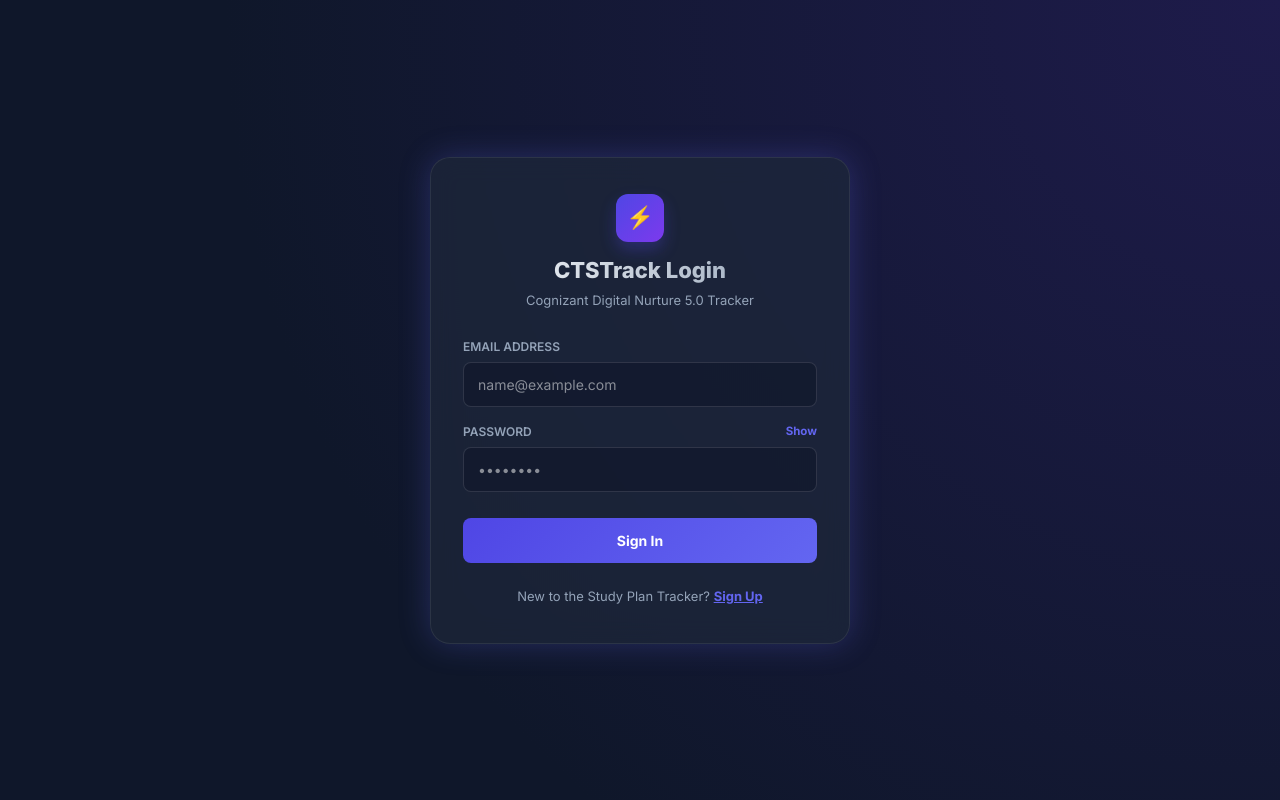
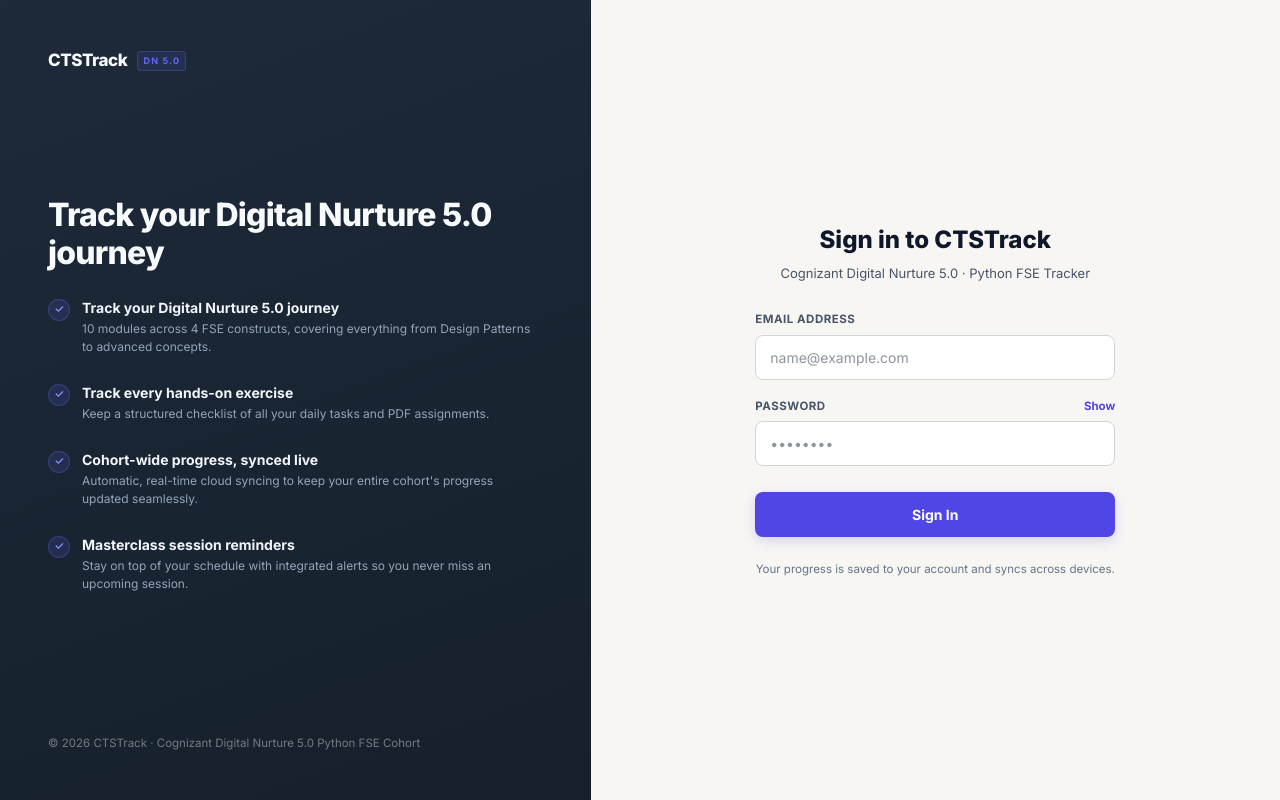
Before and after one commit to yashvanthbalaji/cognizant-deepskilling-tracker, a React (Vite) app: page / in a window 1280 px wide. Built offline with nearby package versions, Linux system fonts and the light colour scheme; no server answers.

Commit message:
Fix : fix login page , dashboard , pdf , ui

```diff
--- a/src/components/Login.jsx
+++ b/src/components/Login.jsx
@@ -1,9 +1,8 @@
 import { useState } from "react";
-import { signInWithEmailAndPassword, createUserWithEmailAndPassword } from "firebase/auth";
+import { signInWithEmailAndPassword } from "firebase/auth";
 import { auth } from "../firebase";
 
 export default function Login() {
-  const [isSignUp, setIsSignUp] = useState(false);
   const [email, setEmail] = useState("");
   const [password, setPassword] = useState("");
   const [showPassword, setShowPassword] = useState(false);
@@ -20,20 +19,12 @@
     setLoading(true);
 
     try {
-      if (isSignUp) {
-        await createUserWithEmailAndPassword(auth, email, password);
-      } else {
       await signInWithEmailAndPassword(auth, email, password);
-      }
     } catch (err) {
       console.error(err);
       let errMsg = "Authentication failed. Please try again.";
       if (err.code === "auth/user-not-found" || err.code === "auth/wrong-password" || err.code === "auth/invalid-credential") {
         errMsg = "Invalid email or password.";
-      } else if (err.code === "auth/email-already-in-use") {
-        errMsg = "Email is already registered.";
-      } else if (err.code === "auth/weak-password") {
-        errMsg = "Password should be at least 6 characters.";
       } else if (err.code === "auth/invalid-email") {
         errMsg = "Please enter a valid email address.";
       }
@@ -46,109 +37,234 @@
   return (
     <div style={{
       display: "flex",
-      alignItems: "center",
-      justifyContent: "center",
       minHeight: "100vh",
-      background: "radial-gradient(circle at top right, #1E1B4B 0%, #0F172A 70%)",
+      width: "100vw",
       fontFamily: "'Inter', system-ui, sans-serif",
-      padding: 16
+      background: "#F7F6F3",
     }}>
       <style>{`
         @keyframes fadeIn {
           from { opacity: 0; transform: translateY(12px); }
           to { opacity: 1; transform: translateY(0); }
         }
-        @keyframes pulseGlow {
-          0%, 100% { box-shadow: 0 0 20px rgba(99, 102, 241, 0.15); }
-          50% { box-shadow: 0 0 35px rgba(99, 102, 241, 0.3); }
+        @keyframes spin {
+          0% { transform: rotate(0deg); }
+          100% { transform: rotate(360deg); }
         }
-        .login-card {
+        .login-container {
+          display: flex;
+          width: 100%;
+          min-height: 100vh;
           animation: fadeIn 0.4s cubic-bezier(0.16, 1, 0.3, 1) forwards;
+        }
+        .left-col {
+          flex: 1;
+          background: linear-gradient(160deg, #1E2A3A 0%, #16202C 100%);
+          display: flex;
+          flex-direction: column;
+          justify-content: space-between;
+          padding: 48px;
+          color: #F8FAFC;
+        }
+        .right-col {
+          flex: 1.2;
+          background: #F7F6F3;
+          display: flex;
+          flex-direction: column;
+          justify-content: center;
+          align-items: center;
+          padding: 48px;
+        }
+        .bullet-item {
+          display: flex;
+          align-items: flex-start;
+          gap: 12px;
+          margin-bottom: 20px;
+        }
+        .bullet-icon {
+          width: 22px;
+          height: 22px;
+          border-radius: 50%;
+          background: rgba(99, 102, 241, 0.15);
+          border: 1px solid rgba(99, 102, 241, 0.3);
+          color: #818CF8;
+          display: flex;
+          align-items: center;
+          justify-content: center;
+          font-size: 11px;
+          font-weight: 700;
+          flex-shrink: 0;
+          margin-top: 2px;
         }
         .form-input {
           transition: all 0.2s ease-in-out;
         }
         .form-input:focus {
           border-color: #6366F1 !important;
-          box-shadow: 0 0 0 3px rgba(99, 102, 241, 0.2) !important;
+          box-shadow: 0 0 0 3px rgba(99, 102, 241, 0.15) !important;
           outline: none;
         }
         .btn-submit {
           transition: all 0.2s ease-in-out;
+          background: #4F46E5;
+          color: #fff;
+          border: none;
+          border-radius: 8px;
+          padding: 12px;
+          font-size: 14px;
+          font-weight: 700;
+          cursor: pointer;
+          width: 100%;
+          display: flex;
+          justify-content: center;
+          align-items: center;
+          gap: 8px;
+          box-shadow: 0 4px 12px rgba(79, 70, 229, 0.2);
         }
         .btn-submit:hover:not(:disabled) {
+          background: #4338CA;
           transform: translateY(-1px);
-          box-shadow: 0 4px 12px rgba(79, 70, 229, 0.4);
-          background: #4338CA !important;
+          box-shadow: 0 6px 16px rgba(79, 70, 229, 0.3);
         }
         .btn-submit:active:not(:disabled) {
           transform: translateY(0);
         }
+        @media (max-width: 768px) {
+          .login-container {
+            flex-direction: column;
+          }
+          .left-col {
+            padding: 36px 24px;
+            justify-content: flex-start;
+            gap: 28px;
+            flex: none;
+          }
+          .right-col {
+            padding: 48px 24px;
+            flex: 1;
+          }
+        }
       `}</style>
 
-      <div className="login-card" style={{
-        width: "100%",
-        maxWidth: 420,
-        background: "rgba(30, 41, 59, 0.7)",
-        backdropFilter: "blur(12px)",
-        border: "1px solid rgba(255, 255, 255, 0.08)",
-        borderRadius: 20,
-        padding: "36px 32px",
-        boxShadow: "0 20px 25px -5px rgba(0, 0, 0, 0.3), 0 10px 10px -5px rgba(0, 0, 0, 0.04)",
+      <div className="login-container">
+        {/* LEFT COLUMN — branding */}
+        <div className="left-col">
+          {/* Logo */}
+          <div style={{ display: "flex", alignItems: "center", gap: 10 }}>
+            <span style={{
+              fontSize: 17,
+              fontWeight: 800,
               color: "#F8FAFC",
-        animationName: "pulseGlow",
-        animationDuration: "5s",
-        animationIterationCount: "infinite"
+              letterSpacing: "-0.4px",
+            }}>CTSTrack</span>
+            <span style={{
+              fontSize: 9,
+              fontWeight: 700,
+              letterSpacing: 1.2,
+              color: "#6366F1",
+              background: "rgba(99,102,241,0.12)",
+              border: "1px solid rgba(99,102,241,0.3)",
+              borderRadius: 4,
+              padding: "2px 5px",
+              textTransform: "uppercase",
+            }}>DN 5.0</span>
+          </div>
+
+          {/* Headline & bullets */}
+          <div style={{ margin: "40px 0" }}>
+            <h1 style={{
+              fontSize: 32,
+              fontWeight: 800,
+              color: "#F8FAFC",
+              lineHeight: 1.2,
+              marginBottom: 24,
+              letterSpacing: "-0.8px"
             }}>
-        {/* Logo/Badge */}
+              Track your Digital Nurture 5.0 journey
+            </h1>
+
+            <div style={{ display: "flex", flexDirection: "column", gap: 6 }}>
+              <div className="bullet-item">
+                <div className="bullet-icon">✓</div>
+                <div>
+                  <div style={{ fontSize: 14, fontWeight: 700, color: "#F1F5F9" }}>Track your Digital Nurture 5.0 journey</div>
+                  <div style={{ fontSize: 12, color: "#94A3B8", marginTop: 2 }}>10 modules across 4 FSE constructs, covering everything from Design Patterns to advanced concepts.</div>
+                </div>
+              </div>
+
+              <div className="bullet-item">
+                <div className="bullet-icon">✓</div>
+                <div>
+                  <div style={{ fontSize: 14, fontWeight: 700, color: "#F1F5F9" }}>Track every hands-on exercise</div>
+                  <div style={{ fontSize: 12, color: "#94A3B8", marginTop: 2 }}>Keep a structured checklist of all your daily tasks and PDF assignments.</div>
+                </div>
+              </div>
+
+              <div className="bullet-item">
+                <div className="bullet-icon">✓</div>
+                <div>
+                  <div style={{ fontSize: 14, fontWeight: 700, color: "#F1F5F9" }}>Cohort-wide progress, synced live</div>
+                  <div style={{ fontSize: 12, color: "#94A3B8", marginTop: 2 }}>Automatic, real-time cloud syncing to keep your entire cohort's progress updated seamlessly.</div>
+                </div>
+              </div>
+
+              <div className="bullet-item">
+                <div className="bullet-icon">✓</div>
+                <div>
+                  <div style={{ fontSize: 14, fontWeight: 700, color: "#F1F5F9" }}>Masterclass session reminders</div>
+                  <div style={{ fontSize: 12, color: "#94A3B8", marginTop: 2 }}>Stay on top of your schedule with integrated alerts so you never miss an upcoming session.</div>
+                </div>
+              </div>
+            </div>
+          </div>
+
+          {/* Footer */}
+          <div style={{ fontSize: 11.5, color: "rgba(255,255,255,0.4)" }}>
+            © 2026 CTSTrack · Cognizant Digital Nurture 5.0 Python FSE Cohort
+          </div>
+        </div>
+
+        {/* RIGHT COLUMN — Sign-in Action */}
+        <div className="right-col">
+          <div style={{ width: "100%", maxWidth: 360 }}>
             <div style={{ textAlign: "center", marginBottom: 28 }}>
-          <div style={{
-            display: "inline-flex",
-            alignItems: "center",
-            justifyContent: "center",
-            width: 48,
-            height: 48,
-            borderRadius: 12,
-            background: "linear-gradient(135deg, #4F46E5 0%, #7C3AED 100%)",
-            fontSize: 22,
-            marginBottom: 12,
-            boxShadow: "0 8px 16px rgba(79, 70, 229, 0.3)"
-          }}>
-            ⚡
-          </div>
-          <h2 style={{ fontSize: 22, fontWeight: 800, margin: "0 0 4px", background: "linear-gradient(to right, #F8FAFC, #94A3B8)", WebkitBackgroundClip: "text", WebkitTextFillColor: "transparent" }}>
-            CTSTrack Login
+              <h2 style={{ fontSize: 24, fontWeight: 800, color: "#0F172A", margin: "0 0 6px" }}>
+                Sign in to CTSTrack
               </h2>
-          <p style={{ fontSize: 13, color: "#94A3B8", margin: 0 }}>
-            Cognizant Digital Nurture 5.0 Tracker
+              <p style={{ fontSize: 13, color: "#475569", margin: 0 }}>
+                Cognizant Digital Nurture 5.0 · Python FSE Tracker
               </p>
             </div>
 
             {error && (
               <div style={{
-            background: "rgba(239, 68, 68, 0.15)",
-            border: "1px solid rgba(239, 68, 68, 0.3)",
-            color: "#FCA5A5",
+                background: "rgba(239, 68, 68, 0.08)",
+                border: "1px solid rgba(239, 68, 68, 0.2)",
+                color: "#DC2626",
                 borderRadius: 8,
                 padding: "10px 14px",
                 fontSize: 12.5,
                 marginBottom: 20,
                 lineHeight: 1.4,
-            display: "flex",
+                display: "inline-flex",
                 alignItems: "center",
-            gap: 8
+                gap: 8,
+                textAlign: "left",
+                width: "100%",
+                boxSizing: "border-box"
               }}>
                 ⚠️ {error}
               </div>
             )}
 
-        <form onSubmit={handleSubmit} style={{ display: "flex", flexDirection: "column", gap: 16 }}>
+            <form onSubmit={handleSubmit} style={{ display: "flex", flexDirection: "column", gap: 18 }}>
               <div>
-            <label style={{ display: "block", fontSize: 12, fontWeight: 600, color: "#94A3B8", marginBottom: 6 }}>
+                <label style={{ display: "block", fontSize: 11.5, fontWeight: 700, color: "#475569", marginBottom: 6, letterSpacing: 0.5 }}>
                   EMAIL ADDRESS
                 </label>
                 <input
                   type="email"
+                  autoComplete="username"
                   disabled={loading}
                   value={email}
                   onChange={(e) => setEmail(e.target.value)}
@@ -157,11 +273,11 @@
                   style={{
                     width: "100%",
                     padding: "11px 14px",
-                background: "rgba(15, 23, 42, 0.6)",
-                border: "1px solid rgba(255,255,255,0.12)",
+                    background: "#fff",
+                    border: "1px solid #D1D5DB",
                     borderRadius: 8,
                     fontSize: 14,
-                color: "#fff",
+                    color: "#1E293B",
                     boxSizing: "border-box"
                   }}
                 />
@@ -169,19 +285,20 @@
 
               <div>
                 <div style={{ display: "flex", justifyContent: "space-between", marginBottom: 6 }}>
-              <label style={{ fontSize: 12, fontWeight: 600, color: "#94A3B8" }}>
+                  <label style={{ fontSize: 11.5, fontWeight: 700, color: "#475569", letterSpacing: 0.5 }}>
                     PASSWORD
                   </label>
                   <button
                     type="button"
                     onClick={() => setShowPassword(!showPassword)}
-                style={{ background: "none", border: "none", color: "#6366F1", fontSize: 11.5, cursor: "pointer", fontWeight: 700, padding: 0 }}
+                    style={{ background: "none", border: "none", color: "#4F46E5", fontSize: 11.5, cursor: "pointer", fontWeight: 700, padding: 0 }}
                   >
                     {showPassword ? "Hide" : "Show"}
                   </button>
                 </div>
                 <input
                   type={showPassword ? "text" : "password"}
+                  autoComplete="current-password"
                   disabled={loading}
                   value={password}
                   onChange={(e) => setPassword(e.target.value)}
@@ -190,11 +307,11 @@
                   style={{
                     width: "100%",
                     padding: "11px 14px",
-                background: "rgba(15, 23, 42, 0.6)",
-                border: "1px solid rgba(255,255,255,0.12)",
+                    background: "#fff",
+                    border: "1px solid #D1D5DB",
                     borderRadius: 8,
                     fontSize: 14,
-                color: "#fff",
+                    color: "#1E293B",
                     boxSizing: "border-box"
                   }}
                 />
@@ -205,55 +322,25 @@
                 disabled={loading}
                 className="btn-submit"
                 style={{
-              background: "linear-gradient(135deg, #4F46E5 0%, #6366F1 100%)",
-              color: "#fff",
-              border: "none",
-              borderRadius: 8,
-              padding: "12px",
-              fontSize: 14,
-              fontWeight: 700,
-              cursor: loading ? "not-allowed" : "pointer",
-              marginTop: 10,
-              display: "flex",
-              justifyContent: "center",
-              alignItems: "center",
-              gap: 8,
+                  marginTop: 8,
                   opacity: loading ? 0.7 : 1
                 }}
               >
                 {loading ? (
                   <>
-                <div style={{ width: 14, height: 14, border: "2.5px solid rgba(255,255,255,0.2)", borderTop: "2.5px solid #fff", borderRadius: "50%", animation: "spin 0.6s linear infinite" }} />
-                Authenticating...
+                    <div style={{ width: 16, height: 16, border: "2px solid rgba(255,255,255,0.2)", borderTop: "2px solid #fff", borderRadius: "50%", animation: "spin 0.6s linear infinite" }} />
+                    Signing in...
                   </>
-            ) : isSignUp ? (
-              "Create Account"
                 ) : (
                   "Sign In"
                 )}
               </button>
             </form>
 
-        {/* Toggle Sign In / Sign Up */}
-        <div style={{ textAlign: "center", marginTop: 24, fontSize: 13, color: "#94A3B8" }}>
-          {isSignUp ? "Already have an account?" : "New to the Study Plan Tracker?"}{" "}
-          <button
-            onClick={() => {
-              setIsSignUp(!isSignUp);
-              setError("");
-            }}
-            style={{
-              background: "none",
-              border: "none",
-              color: "#6366F1",
-              fontWeight: 700,
-              cursor: "pointer",
-              padding: 0,
-              textDecoration: "underline"
-            }}
-          >
-            {isSignUp ? "Sign In" : "Sign Up"}
-          </button>
+            <p style={{ fontSize: 11.5, color: "#64748B", lineHeight: 1.5, marginTop: 24, textAlign: "center" }}>
+              Your progress is saved to your account and syncs across devices.
+            </p>
+          </div>
         </div>
       </div>
     </div>
--- a/src/components/StudyPlan.jsx
+++ b/src/components/StudyPlan.jsx
@@ -250,9 +250,9 @@
   };
 
   // ── Auto-save progress to localStorage ──────────────────────
-  useEffect(() => { localStorage.setItem("dn5_modsDone",   JSON.stringify(modsDone));  }, [modsDone]);
-  useEffect(() => { localStorage.setItem("dn5_linksDone",  JSON.stringify(linksDone)); }, [linksDone]);
-  useEffect(() => { localStorage.setItem("dn5_tab",        tab);                       }, [tab]);
+  useEffect(() => { localStorage.setItem("dn5_modsDone", JSON.stringify(modsDone)); }, [modsDone]);
+  useEffect(() => { localStorage.setItem("dn5_linksDone", JSON.stringify(linksDone)); }, [linksDone]);
+  useEffect(() => { localStorage.setItem("dn5_tab", tab); }, [tab]);
 
   const userInitials = auth.currentUser?.email
     ? auth.currentUser.email.slice(0, 2).toUpperCase()
@@ -491,7 +491,7 @@
                         style={{ border: "none", background: "none", cursor: "pointer", fontSize: 13, fontWeight: 700, color: "#64748B", padding: "2px 6px" }}>▶</button>
                     </div>
                     <div style={{ display: "grid", gridTemplateColumns: "repeat(7, 1fr)", gap: 4, textAlign: "center", marginBottom: 6 }}>
-                    {["Su","Mo","Tu","We","Th","Fr","Sa"].map(d => (
+                      {["Su", "Mo", "Tu", "We", "Th", "Fr", "Sa"].map(d => (
                         <span key={d} style={{ fontSize: 10, fontWeight: 700, color: "#94A3B8" }}>{d}</span>
                       ))}
                     </div>
@@ -525,7 +525,7 @@
                     outline: "none",
                   }}
                 >
-                🧘 {focusActive ? `${formatFocusTime(focusTimeLeft)}` : "Focus"}
+                  🧘 {focusActive ? `${formatFocusTime(focusTimeLeft)}` : "Focus Mode"}
                 </button>
 
                 {showFocusTimer && (
@@ -597,17 +597,18 @@
               <span style={{ fontSize: 11.5, color: "rgba(255,255,255,0.80)", fontWeight: 500 }}>
                 {calDone} of {allModuleIds.length} modules complete
               </span>
-              <span style={{ fontSize: 13, fontWeight: 700, color: calPct === 100 ? "#34D399" : "rgba(255,255,255,0.9)" }}>
+              <span style={{ fontSize: 13, fontWeight: 800, color: calPct === 100 ? "#10B981" : "#2DD4BF" }}>
                 {calPct}%
               </span>
             </div>
-            <div style={{ background: "rgba(255,255,255,0.1)", borderRadius: 100, height: 5, overflow: "hidden" }}>
+            <div style={{ background: "#0B1220", borderRadius: 100, height: 10, overflow: "hidden", border: "1px solid rgba(255,255,255,0.12)" }}>
               <div style={{
                 height: "100%",
                 borderRadius: 100,
-                background: calPct === 100 ? "#34D399" : "linear-gradient(90deg, #818CF8 0%, #6366F1 100%)",
+                background: calPct === 100 ? "#10B981" : "linear-gradient(90deg, #6366F1 0%, #2DD4BF 55%, #10B981 100%)",
                 width: `${calPct}%`,
-                transition: "width 0.45s ease",
+                transition: "width 0.45s cubic-bezier(0.4, 0, 0.2, 1)",
+                boxShadow: calPct === 100 ? "0 0 10px rgba(16, 185, 129, 0.5)" : "0 0 10px rgba(45, 212, 191, 0.5)",
               }} />
             </div>
           </div>
--- a/src/components/tabs/TaskChecklist.jsx
+++ b/src/components/tabs/TaskChecklist.jsx
@@ -49,8 +49,8 @@
                   <div style={{ fontSize: 14, color: "#CBD5E1", marginTop: 2 }}>{isOpen ? "▲" : "▼"}</div>
                 </div>
               </div>
-              <div style={{ height: 3, background: "#F1F5F9" }}>
-                <div style={{ height: 3, background: ws.pct === 100 ? "#16A34A" : week.accent, width: `${ws.pct}%`, transition: "width 0.4s", borderRadius: "0 3px 3px 0" }} />
+              <div style={{ height: 8, background: "#CBD5E1", overflow: "hidden" }}>
+                <div style={{ height: "100%", background: ws.pct === 100 ? "#16A34A" : week.accent, width: `${ws.pct}%`, transition: "width 0.4s" }} />
               </div>
             </button>
 
```
Also changed, not shown: src/components/tabs/OfficialTimetable.jsx (+45 -14 lines). Lines whose indentation alone changed are shown as unchanged.
